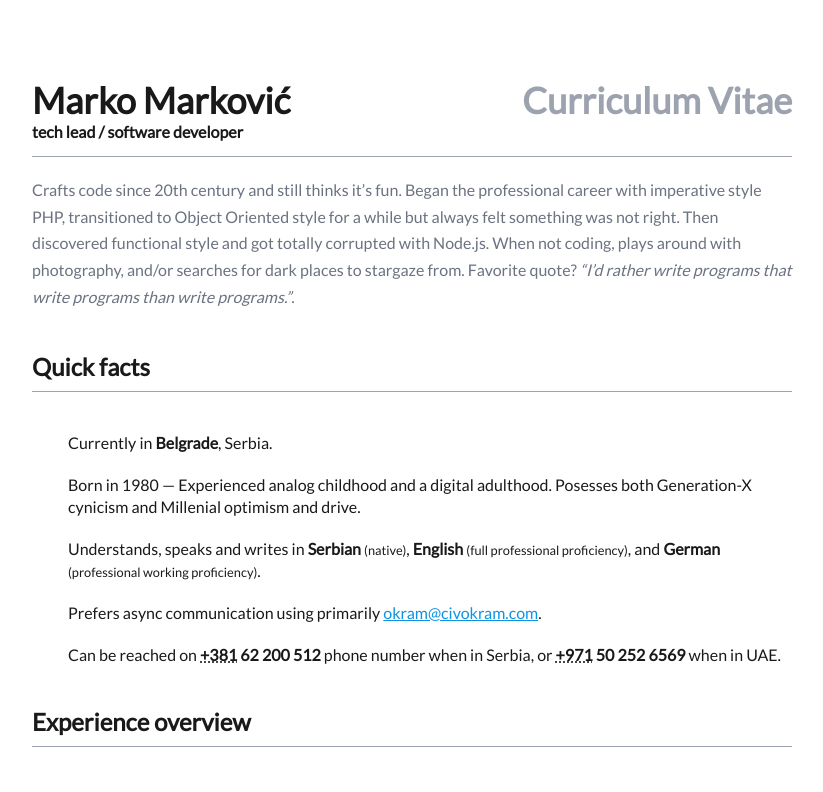
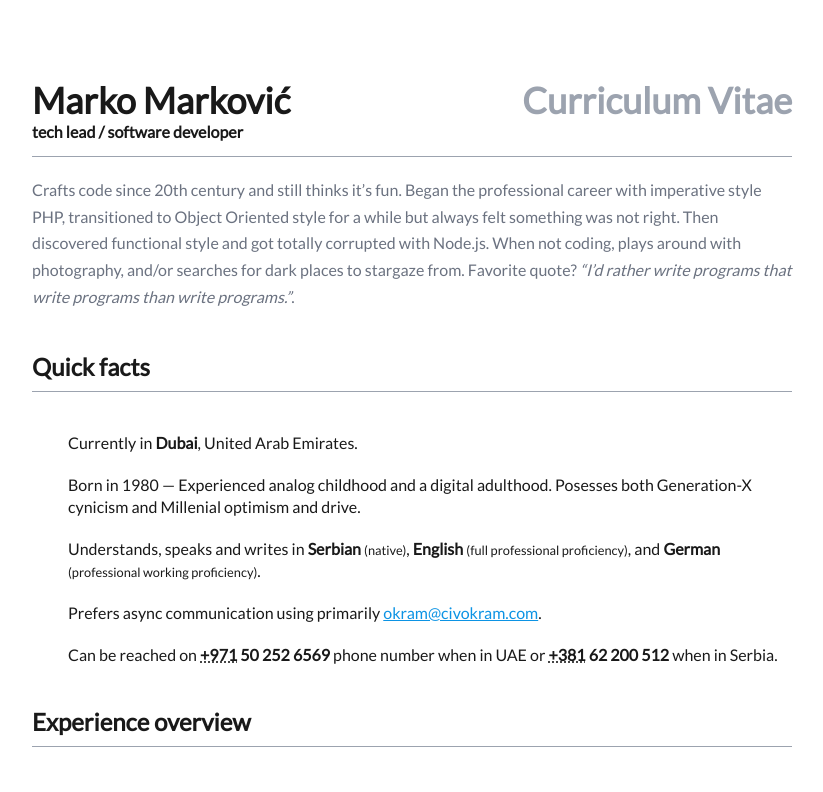
Before and after one commit to markomarkovic/cv, a Vue app: page / in a window 1280 px wide. Shown: the top 792 px of the page, without its empty margins (228-1051 px from the left). Built offline with nearby package versions, Linux system fonts and the light colour scheme.

Commit message:
Moved to Dubai

```diff
--- a/src/facts/quickFacts.js
+++ b/src/facts/quickFacts.js
@@ -2,8 +2,8 @@
 export default [
   {
     icon: 'i-tabler-map-pin?bg',
-    // text: 'Currently in <b>Dubai</b>, United Arab Emirates.',
-    text: 'Currently in <b>Belgrade</b>, Serbia.',
+    text: 'Currently in <b>Dubai</b>, United Arab Emirates.',
+    // text: 'Currently in <b>Belgrade</b>, Serbia.',
   },
   {
     icon: 'i-tabler-hourglass?bg',
@@ -19,7 +19,7 @@ export default [
   },
   {
     icon: 'i-tabler-phone?bg',
-    // text: 'Can be reached on <b><abbr title="UAE">+971</abbr>&nbsp;50&nbsp;252&nbsp;6569</b> phone number when in UAE or <b><abbr title="Serbia">+381</abbr>&nbsp;62&nbsp;200&nbsp;512</b> when in Serbia.',
-    text: 'Can be reached on <b><abbr title="Serbia">+381</abbr>&nbsp;62&nbsp;200&nbsp;512</b> phone number when in Serbia, or <b><abbr title="UAE">+971</abbr>&nbsp;50&nbsp;252&nbsp;6569</b> when in UAE.',
+    text: 'Can be reached on <b><abbr title="UAE">+971</abbr>&nbsp;50&nbsp;252&nbsp;6569</b> phone number when in UAE or <b><abbr title="Serbia">+381</abbr>&nbsp;62&nbsp;200&nbsp;512</b> when in Serbia.',
+    // text: 'Can be reached on <b><abbr title="Serbia">+381</abbr>&nbsp;62&nbsp;200&nbsp;512</b> phone number when in Serbia, or <b><abbr title="UAE">+971</abbr>&nbsp;50&nbsp;252&nbsp;6569</b> when in UAE.',
   },
 ]
```
